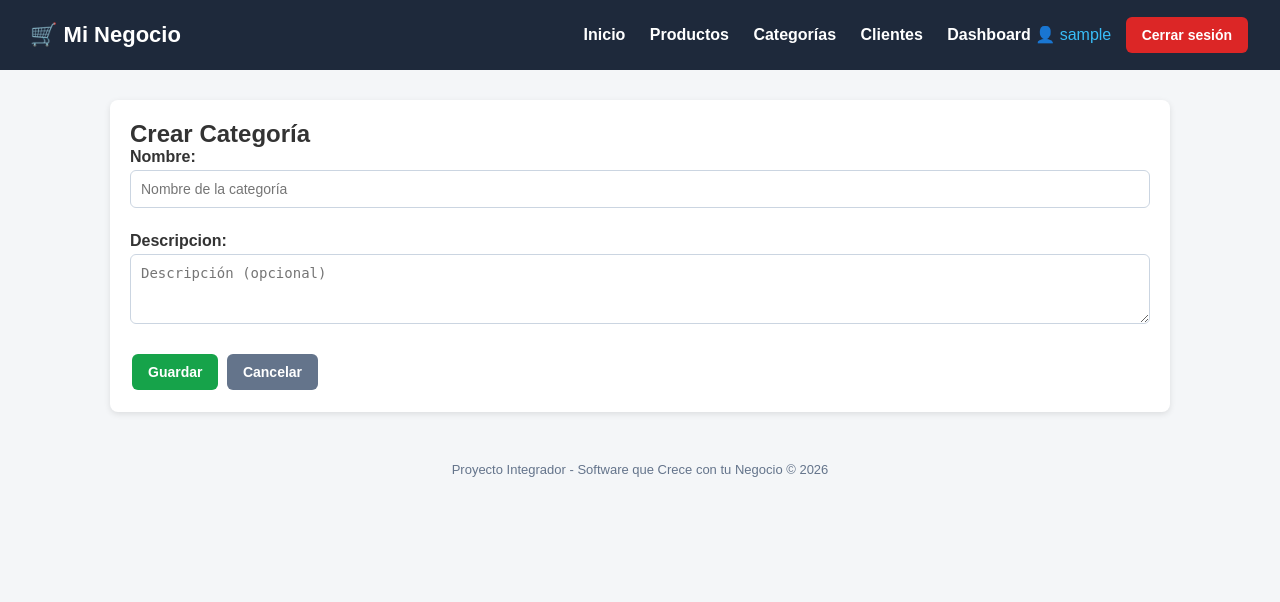
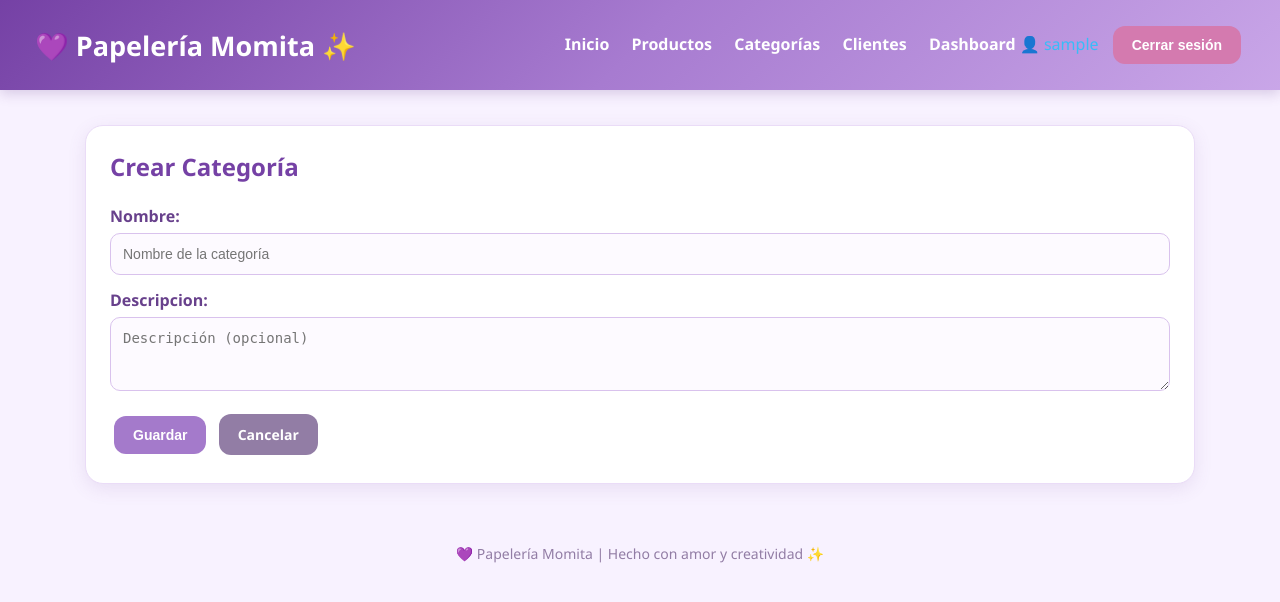
Before and after one commit to nava1234589/mi-negocio_301, a Django app: page /categorias/crear/ in a window 1280 px wide. Shown: the top 602 px of the page. Run offline with Django 5.2, Linux system fonts and the light colour scheme; the visitor is signed in with stand-in values (Sample User, id 1).

Commit message:
Diseño morado Papeleria Momita

```diff
--- a/templates/base.html
+++ b/templates/base.html
@@ -4,55 +4,241 @@
     <meta charset="UTF-8">
     <meta name="viewport" content="width=device-width, initial-scale=1.0">
     <title>{% block title %}Mi Negocio{% endblock %}</title>
-    <style>
-        * { margin: 0; padding: 0; box-sizing: border-box; }
-        body { font-family: Arial, sans-serif; background: #f4f6f8; color: #333; }
+
+<style>
+    * {
+        margin: 0;
+        padding: 0;
+        box-sizing: border-box;
+    }
+
+    body {
+        font-family: 'Segoe UI', Arial, sans-serif;
+        background: #f8f2ff;
+        color: #49365f;
+    }
+
+    /* ENCABEZADO */
+    header {
+        background: linear-gradient(135deg, #7541a5, #a77bd0, #c9a6e8);
+        color: white;
+        padding: 22px 35px;
+        display: flex;
+        justify-content: space-between;
+        align-items: center;
+        flex-wrap: wrap;
+        box-shadow: 0 4px 12px rgba(91, 47, 128, 0.2);
+    }
+
+    header h1 {
+        font-size: 27px;
+        font-weight: bold;
+    }
+
+    header nav a {
+        color: white;
+        text-decoration: none;
+        margin-left: 18px;
+        font-weight: bold;
+        transition: 0.3s;
+    }
+
+    header nav a:hover {
+        color: #ffe5fa;
+    }
+
+    /* CONTENIDO */
+    .container {
+        max-width: 1150px;
+        margin: 35px auto;
+        padding: 0 20px;
+    }
+
+    h2 {
+        color: #7541a5;
+        margin-bottom: 22px;
+    }
+
+    h3 {
+        color: #8958b5;
+        margin-bottom: 12px;
+    }
+
+    /* TARJETAS */
+    .card {
+        background: white;
+        border-radius: 18px;
+        padding: 24px;
+        margin-bottom: 22px;
+        box-shadow: 0 5px 18px rgba(125, 83, 158, 0.12);
+        border: 1px solid #eadcf7;
+    }
+
+    .card h3 {
+        color: #8958b5;
+    }
+
+    /* BOTONES */
+    .btn {
+        display: inline-block;
+        padding: 11px 19px;
+        border-radius: 12px;
+        text-decoration: none;
+        color: white;
+        font-weight: bold;
+        border: none;
+        cursor: pointer;
+        font-size: 14px;
+        margin: 4px;
+        transition: 0.3s;
+    }
+
+    .btn-primary {
+        background: #8958b5;
+    }
+
+    .btn-success {
+        background: #a47acb;
+    }
+
+    .btn-danger {
+        background: #d47aaf;
+    }
+
+    .btn-warning {
+        background: #c49bdc;
+    }
+
+    .btn-secondary {
+        background: #927da5;
+    }
+
+    .btn:hover {
+        opacity: 0.85;
+        transform: translateY(-2px);
+    }
+
+    /* TABLAS */
+    table {
+        width: 100%;
+        border-collapse: collapse;
+        margin-top: 15px;
+        background: white;
+        border-radius: 12px;
+        overflow: hidden;
+    }
+
+    th, td {
+        padding: 13px;
+        text-align: left;
+        border-bottom: 1px solid #eadcf7;
+    }
+
+    th {
+        background: #eadcf7;
+        color: #68418c;
+    }
+
+    tr:hover {
+        background: #faf6ff;
+    }
+
+    /* FORMULARIOS */
+    .form-control {
+        width: 100%;
+        padding: 12px;
+        margin-bottom: 14px;
+        border: 1px solid #d9c2ed;
+        border-radius: 10px;
+        font-size: 14px;
+        background: #fdfaff;
+        color: #49365f;
+    }
+
+    .form-control:focus {
+        outline: none;
+        border-color: #8958b5;
+        box-shadow: 0 0 5px #d9b8f2;
+    }
+
+    form label {
+        font-weight: bold;
+        display: block;
+        margin-bottom: 6px;
+        color: #68418c;
+    }
+
+    /* MENSAJES */
+    .messages {
+        list-style: none;
+        margin-bottom: 18px;
+    }
+
+    .messages li {
+        padding: 13px;
+        border-radius: 10px;
+        margin-bottom: 8px;
+    }
+
+    .messages .success {
+        background: #eee2f8;
+        color: #68418c;
+    }
+
+    .messages .error {
+        background: #ffe4ee;
+        color: #a33b68;
+    }
+
+    /* PIE DE PÁGINA */
+    footer {
+        text-align: center;
+        padding: 25px;
+        color: #927da5;
+        font-size: 14px;
+        margin-top: 30px;
+    }
+
+    /* LISTAS */
+    ul {
+        padding-left: 22px;
+    }
+
+    li {
+        margin-bottom: 8px;
+    }
+
+    /* DISEÑO PARA CELULAR */
+    @media (max-width: 700px) {
         header {
-            background: #1e293b; color: #fff; padding: 15px 30px;
-            display: flex; justify-content: space-between; align-items: center;
+            flex-direction: column;
+            gap: 15px;
+            text-align: center;
         }
-        header h1 { font-size: 22px; }
+
         header nav a {
-            color: #fff; text-decoration: none; margin-left: 20px; font-weight: bold;
+            display: inline-block;
+            margin: 6px;
         }
-        header nav a:hover { color: #38bdf8; }
-        .container { max-width: 1100px; margin: 30px auto; padding: 0 20px; }
-        .card {
-            background: #fff; border-radius: 8px; padding: 20px;
-            box-shadow: 0 2px 6px rgba(0,0,0,0.1); margin-bottom: 20px;
+
+        .container {
+            margin: 20px auto;
         }
-        .btn {
-            display: inline-block; padding: 10px 16px; border-radius: 6px;
-            text-decoration: none; color: #fff; font-weight: bold; border: none;
-            cursor: pointer; font-size: 14px; margin: 2px;
+
+        table {
+            font-size: 12px;
         }
-        .btn-primary { background: #2563eb; }
-        .btn-success { background: #16a34a; }
-        .btn-danger { background: #dc2626; }
-        .btn-warning { background: #d97706; }
-        .btn-secondary { background: #64748b; }
-        .btn:hover { opacity: 0.9; }
-        table { width: 100%; border-collapse: collapse; margin-top: 15px; }
-        th, td { padding: 10px; text-align: left; border-bottom: 1px solid #e2e8f0; }
-        th { background: #f1f5f9; }
-        .messages { list-style: none; margin-bottom: 15px; }
-        .messages li { padding: 10px; border-radius: 6px; margin-bottom: 8px; }
-        .messages .success { background: #dcfce7; color: #166534; }
-        .messages .error { background: #fee2e2; color: #991b1b; }
-        footer { text-align: center; padding: 20px; color: #64748b; font-size: 13px; }
-        .form-control {
-        width: 100%; padding: 10px; margin-bottom: 12px;
-        border: 1px solid #cbd5e1; border-radius: 6px; font-size: 14px;
+
+        th, td {
+            padding: 8px;
         }
-        .form-check-input { margin-right: 8px; }
-        form label { font-weight: bold; display: block; margin-bottom: 4px; }
-        form p { margin-bottom: 12px; }
+    }
+</style>
 
-    </style>
 </head>
 <body>
     <header>
-        <h1>🛒 Mi Negocio</h1>
+        <h1>💜 Papelería Momita ✨</h1>
         <nav>
             <a href="{% url 'inicio' %}">Inicio</a>
             <a href="{% url 'lista_productos' %}">Productos</a>
@@ -84,7 +270,7 @@
     </div>
 
     <footer>
-        Proyecto Integrador - Software que Crece con tu Negocio &copy; {% now "Y" %}
+        💜 Papelería Momita | Hecho con amor y creatividad ✨
     </footer>
 </body>
 </html>
```
